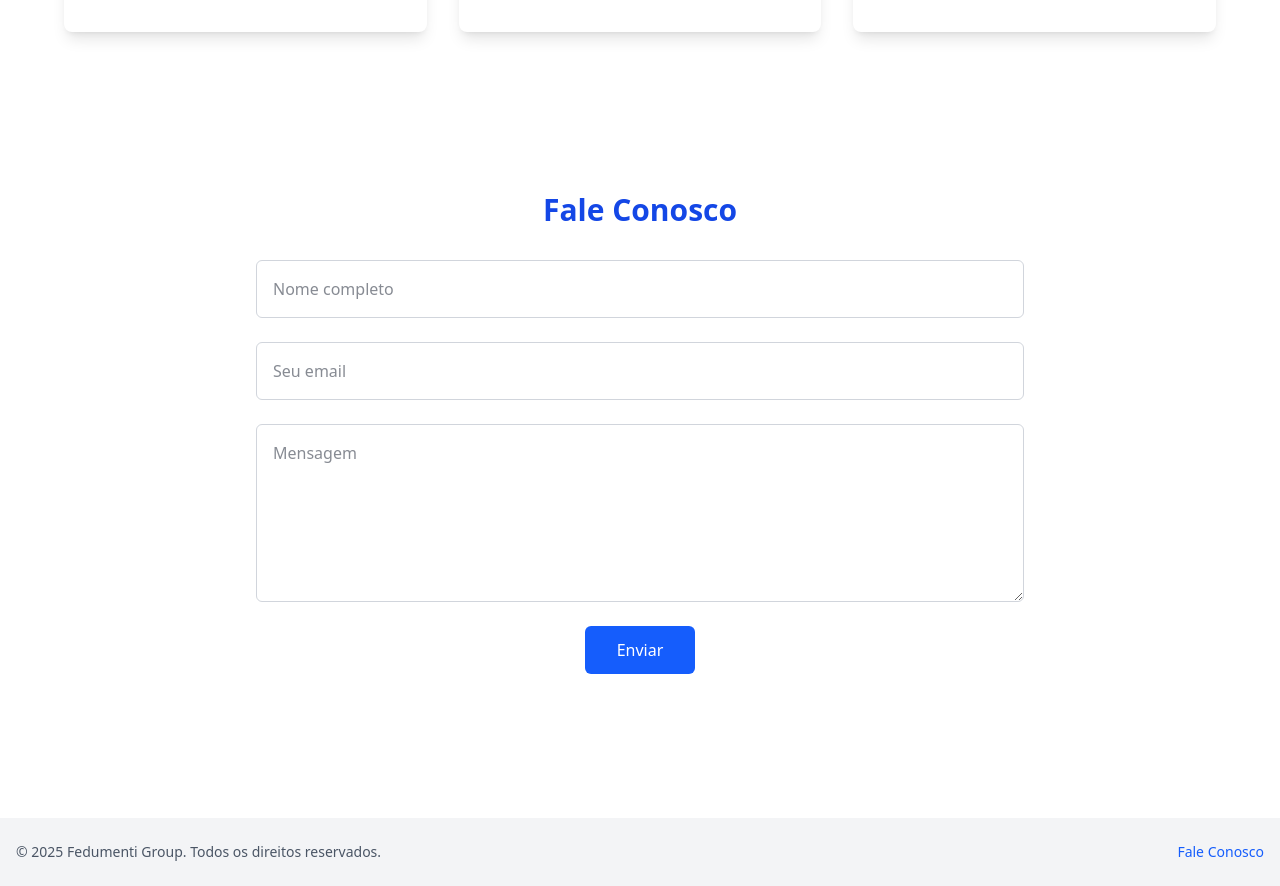
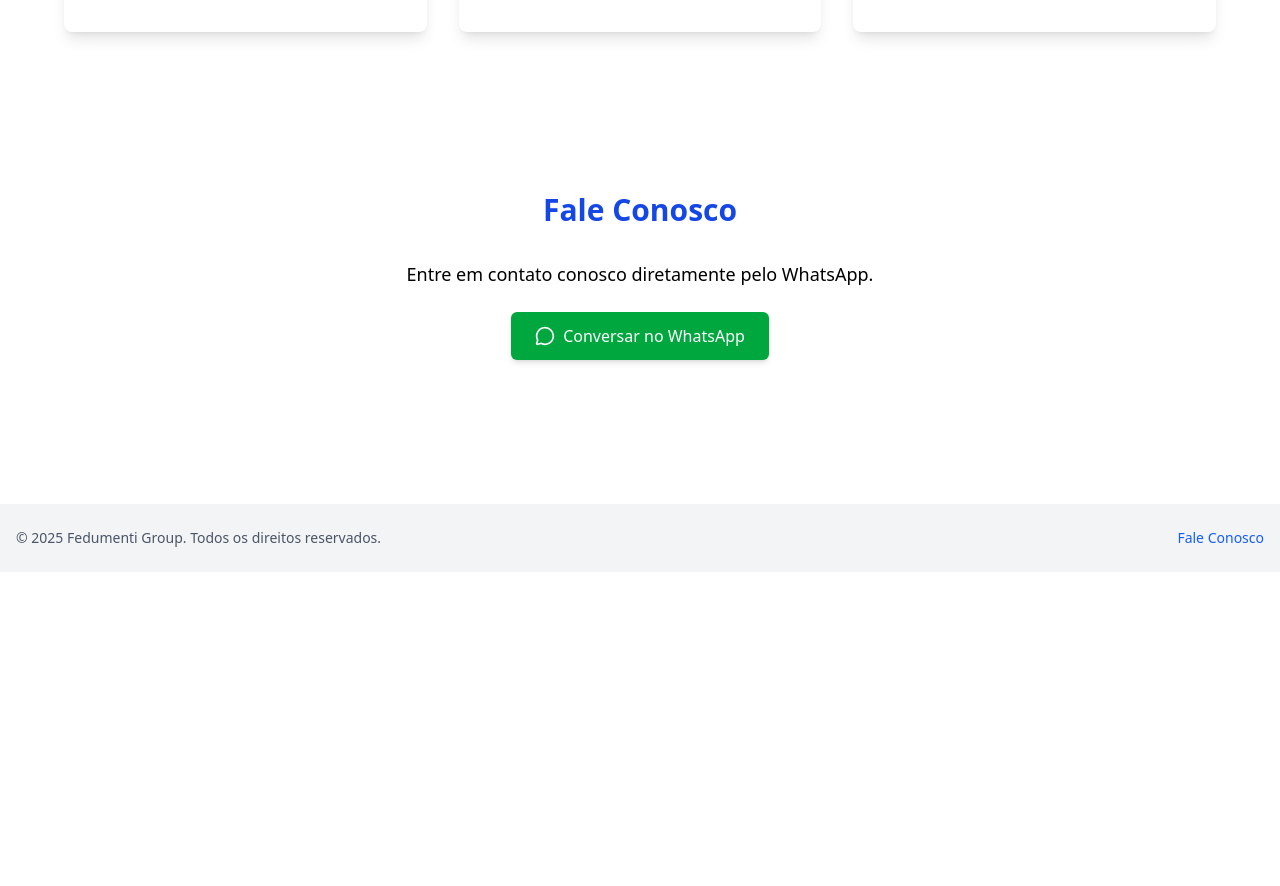
Before and after one commit to trueluuck/fedumenti-site, a Next.js app: page / in a window 1280 px wide. Shown: the part 2088-2974 px from the top of the page. After the commit the page ends 2660 px from the top, so only its background shows below. Built offline with nearby package versions, Linux system fonts and the light colour scheme.

Commit message:
Atualiza ContactSection: substitui formulário por botão WhatsApp

```diff
--- a/src/components/sections/ContactSection.tsx
+++ b/src/components/sections/ContactSection.tsx
@@ -1,51 +1,35 @@
 'use client';
 
 import { motion } from 'framer-motion';
+import { MessageCircle } from 'lucide-react';
 
 export default function ContactSection() {
   return (
-    <section
-      id="contact"
-      className="py-20 px-4 bg-inherit text-gray-800 dark:text-gray-100 transition-colors duration-300"
-    >
-      <div className="max-w-3xl mx-auto">
-        <h2 className="text-3xl font-semibold mb-8 text-center text-blue-700 dark:text-blue-400">
+    <section id="contact" className="py-20 px-4">
+      <div className="max-w-3xl mx-auto text-center">
+        <h2 className="text-3xl font-semibold mb-8 text-blue-700 dark:text-blue-400">
           Fale Conosco
         </h2>
-        <motion.form
+
+        <motion.div
           initial={{ opacity: 0, y: 20 }}
           animate={{ opacity: 1, y: 0 }}
           transition={{ duration: 0.6 }}
-          className="flex flex-col gap-6"
         >
-          <input
-            type="text"
-            name="name"
-            placeholder="Nome completo"
-            className="w-full border border-gray-300 dark:border-gray-600 rounded-md px-4 py-4 bg-white dark:bg-gray-800 text-gray-900 dark:text-gray-100 focus:outline-none focus:ring-2 focus:ring-blue-500"
-            required
-          />
-          <input
-            type="email"
-            name="email"
-            placeholder="Seu email"
-            className="w-full border border-gray-300 dark:border-gray-600 rounded-md px-4 py-4 bg-white dark:bg-gray-800 text-gray-900 dark:text-gray-100 focus:outline-none focus:ring-2 focus:ring-blue-500"
-            required
-          />
-          <textarea
-            name="message"
-            rows={6}
-            placeholder="Mensagem"
-            className="w-full border border-gray-300 dark:border-gray-600 rounded-md px-4 py-4 bg-white dark:bg-gray-800 text-gray-900 dark:text-gray-100 focus:outline-none focus:ring-2 focus:ring-blue-500"
-            required
-          />
-          <button
-            type="submit"
-            className="self-center px-8 py-3 bg-blue-600 text-white rounded-md hover:bg-blue-700 transition"
+          <p className="text-lg mb-6">
+            Entre em contato conosco diretamente pelo WhatsApp.
+          </p>
+
+          <a
+            href="https://wa.me/5542999217736" // 🔹 substitua pelo número real
+            target="_blank"
+            rel="noopener noreferrer"
+            className="inline-flex items-center gap-2 px-6 py-3 bg-green-600 text-white rounded-md shadow-md hover:bg-green-700 transition"
           >
-            Enviar
-          </button>
-        </motion.form>
+            <MessageCircle size={20} />
+            Conversar no WhatsApp
+          </a>
+        </motion.div>
       </div>
     </section>
   );
```
